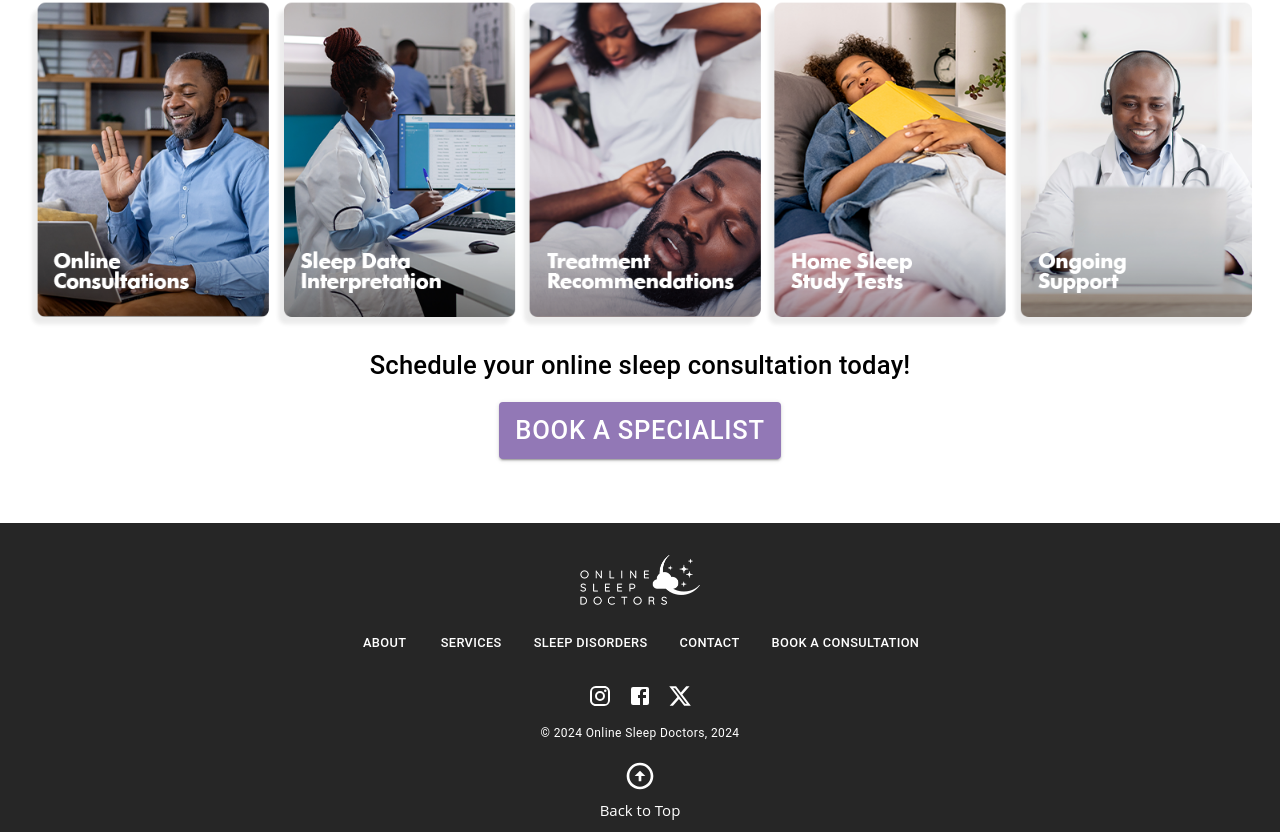
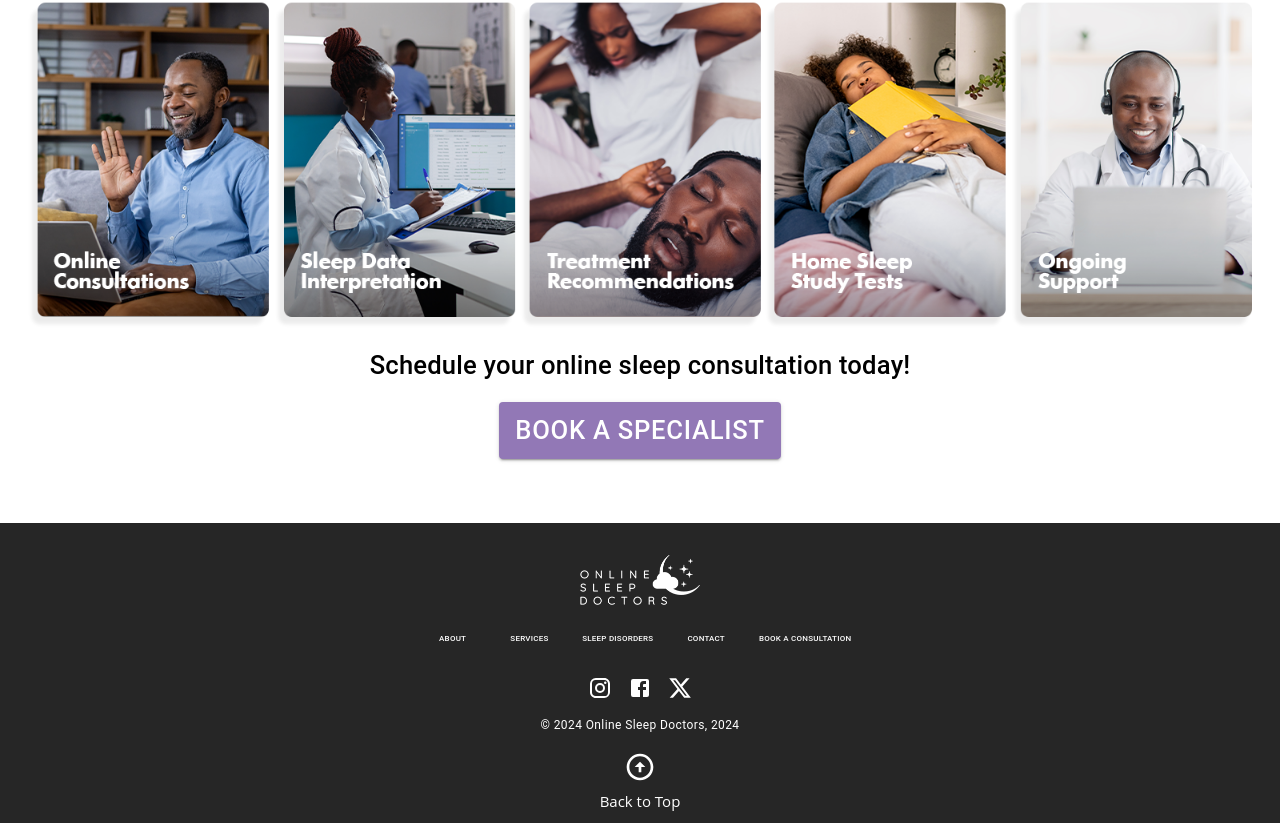
Before and after one commit to Chukwudi-O/online_sleep_doctors, a Next.js app: page / in a window 1280 px wide. Shown: the part 2830-3662 px from the top of the page. Built offline with nearby package versions, Linux system fonts and the light colour scheme.

Commit message:
small change to footer nav font size

```diff
--- a/src/components/Navigation.jsx
+++ b/src/components/Navigation.jsx
@@ -193,7 +193,7 @@ export function FooterNav(){
                 src={logo_white}/>
             </Box>
 
-            <Box width="100%" display="flex" flexWrap="wrap" gap="1rem" py="1rem" justifyContent="center" fontSize="1vw">
+            <Box width="100%" display="flex" flexWrap="wrap" gap="1vw" py="1rem" justifyContent="center" fontSize="0.5rem">
                 {links.map((item,i) => {
                     return (
 
```
